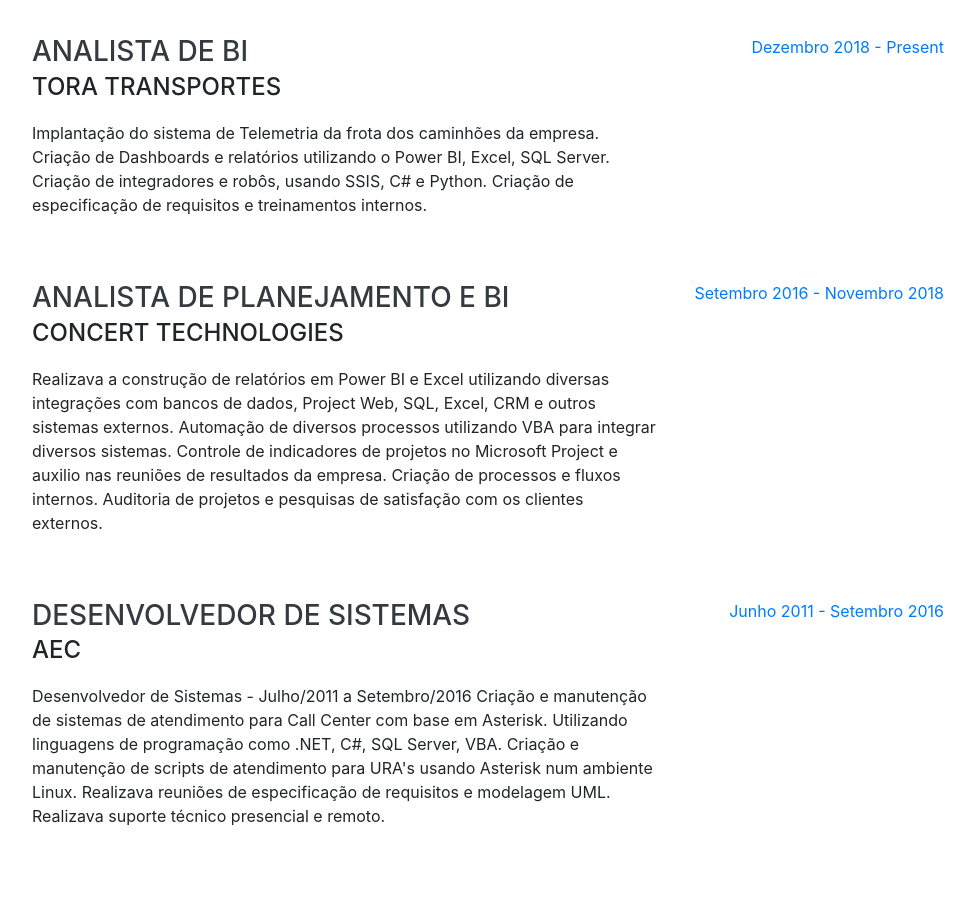
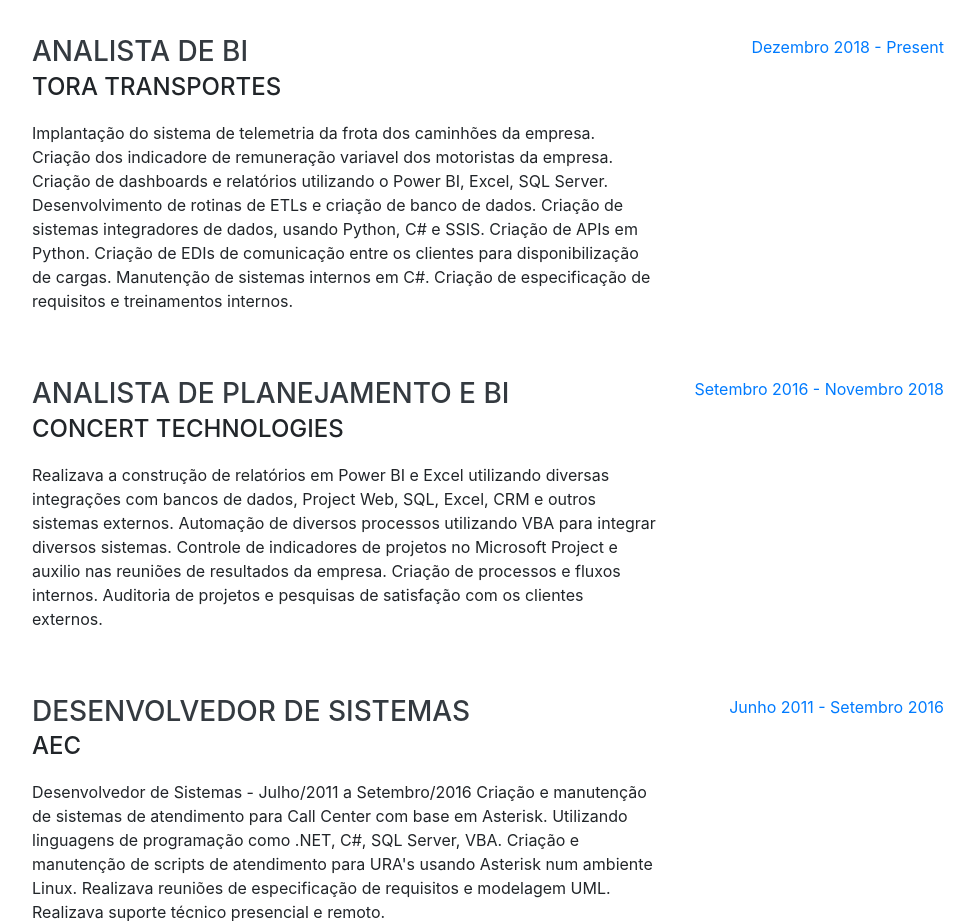
Before and after one commit to 666Dourado/Dev, a website with bundled scripts: page index.html in a window 1280 px wide. Shown: the part 900-1821 px from the top of the page, without its empty margins (288-1263 px from the left). Built offline with nearby package versions, Linux system fonts and the light colour scheme; a web font is replaced by a local one.

Commit message:
alterações na descrição do cargo Tora

```diff
--- a/index.html
+++ b/index.html
@@ -120,7 +120,7 @@
           <div class="resume-content">
             <h3 class="mb-0">Analista de BI</h3>
             <div class="subheading mb-3">Tora Transportes</div>
-            <p>Implantação do sistema de Telemetria da frota dos caminhões da empresa. Criação de Dashboards e relatórios utilizando o Power BI, Excel, SQL Server. Criação de integradores e robôs, usando SSIS, C# e Python. Criação de especificação de requisitos e treinamentos internos.</p>
+            <p>Implantação do sistema de telemetria da frota dos caminhões da empresa. Criação dos indicadore de remuneração variavel dos motoristas da empresa. Criação de dashboards e relatórios utilizando o Power BI, Excel, SQL Server. Desenvolvimento de rotinas de ETLs e criação de banco de dados. Criação de sistemas integradores de dados, usando Python, C# e SSIS. Criação de APIs em Python. Criação de EDIs de comunicação entre os clientes para disponibilização de cargas. Manutenção de sistemas internos em C#. Criação de especificação de requisitos e treinamentos internos.</p>
           </div>
           <div class="resume-date text-md-right">
             <span class="text-primary">Dezembro 2018 - Present</span>
```
